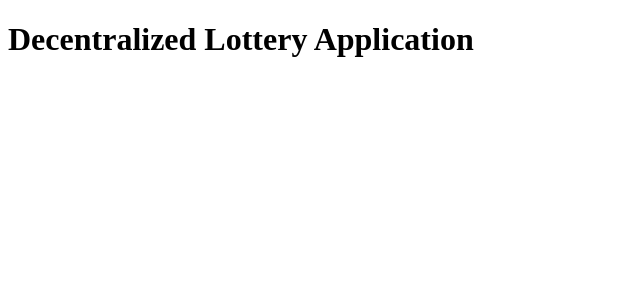
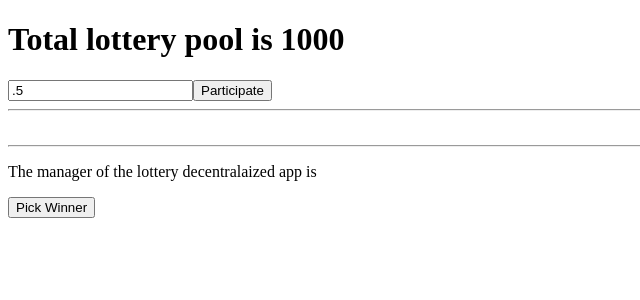
Before and after one commit to ITGarnet/BlockchainWeb3, a Next.js app: page / in a window 1280 px wide. Shown: the top 300 px of the page, without its empty margins (0-640 px from the left). Built offline with nearby package versions, Linux system fonts and the light colour scheme.

Commit message:
Rendering the View

```diff
--- a/pages/index.js
+++ b/pages/index.js
@@ -2,7 +2,18 @@
 
 class Lottery extends Component {
   render() {
-    return <h1>Decentralized Lottery Application</h1>;
+    return (
+      <div>
+        <h1>Total lottery pool is 1000 </h1>
+        <form>
+          <input value=".5" />
+          <button type="submit">Participate</button>
+        </form>
+        <hr /> <br /> <hr />
+        <p>The manager of the lottery decentralaized app is </p>
+        <button> Pick Winner </button>
+      </div>
+    );
   }
 }
 
```
